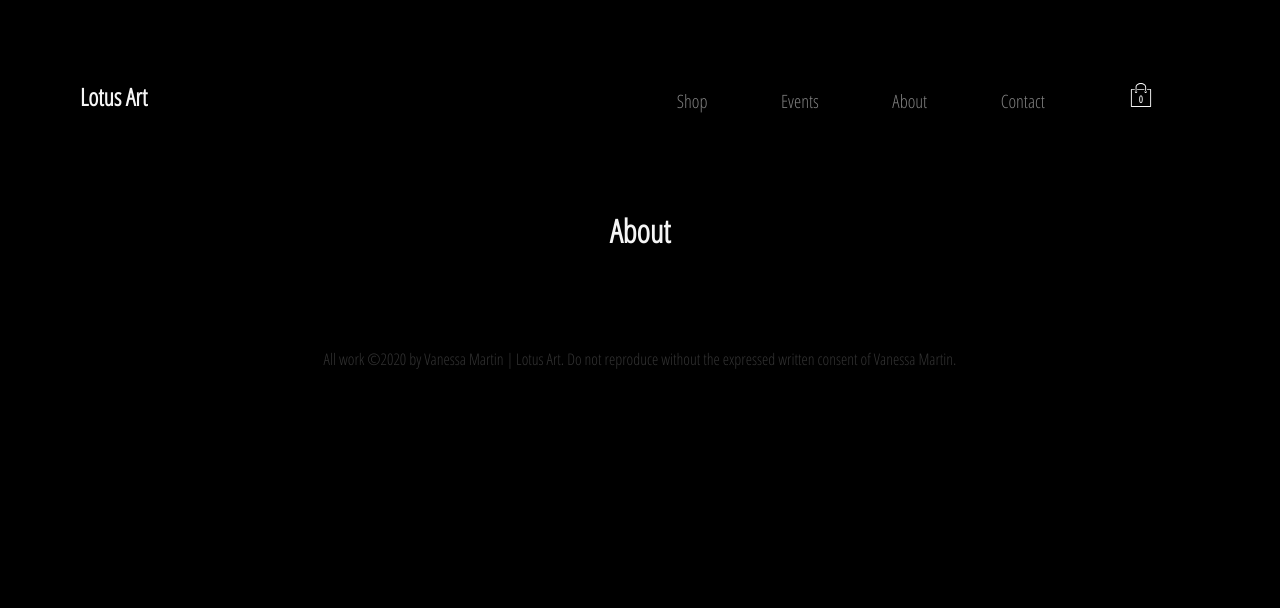
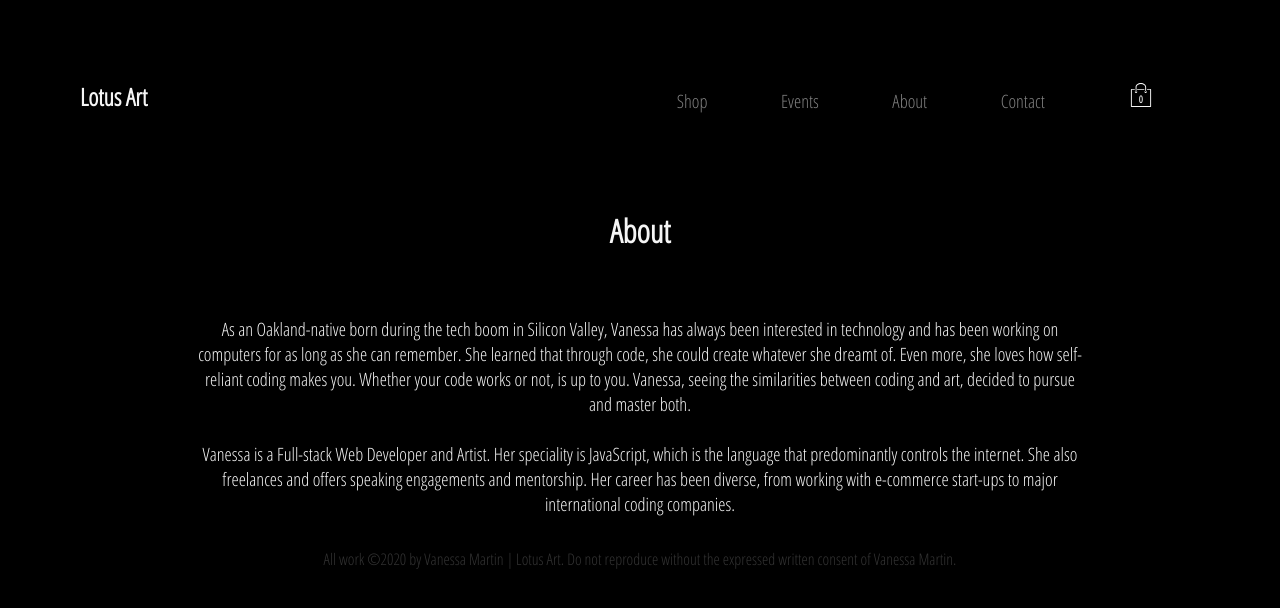
Before and after one commit to vsm1996/lotus-art, a React (Create React App) app in the folder client/: page /about in a window 1280 px wide. Shown: the top 608 px of the page. Built offline with nearby package versions, Linux system fonts and the light colour scheme; no server answers; the database is empty.

Commit message:
adding about

```diff
--- a/client/src/components/about/about.component.jsx
+++ b/client/src/components/about/about.component.jsx
@@ -1,12 +1,31 @@
-import React from 'react'
-import './about.styles.css'
+import React from "react";
+import "./about.styles.css";
 
 const About = () => {
-    return (
-        <div className="about-container">
-            <h1>About</h1>
-        </div>
-    )
-}
+  return (
+    <div className="about-container">
+      <h1>About</h1>
+      <div className="about-content">
+      <p>
+        As an Oakland-native born during the tech boom in Silicon Valley,
+        Vanessa has always been interested in technology and has been working on
+        computers for as long as she can remember. She learned that through
+        code, she could create whatever she dreamt of. Even more, she loves how
+        self-reliant coding makes you. Whether your code works or not, is up to
+        you. Vanessa, seeing the similarities between coding and art, decided to
+        pursue and master both.
+      </p>
+      <br/>
+      <p>
+        Vanessa is a Full-stack Web Developer and Artist. Her speciality is
+        JavaScript, which is the language that predominantly controls the
+        internet. She also freelances and offers speaking engagements and
+        mentorship. Her career has been diverse, from working with e-commerce
+        start-ups to major international coding companies.
+      </p>
+      </div>
+    </div>
+  );
+};
 
-export default About
+export default About;
--- a/client/src/components/about/about.styles.css
+++ b/client/src/components/about/about.styles.css
@@ -1,5 +1,15 @@
 .about-container {
     text-align: center;
+    display: flex;
+    justify-content: center;
+    align-content: center;
+    flex-direction: column;
+}
+
+.about-content {
+    width: 75%;
+    margin: 0 auto;
+    font-size: 1.15rem;
 }
 
 h1 {
```
